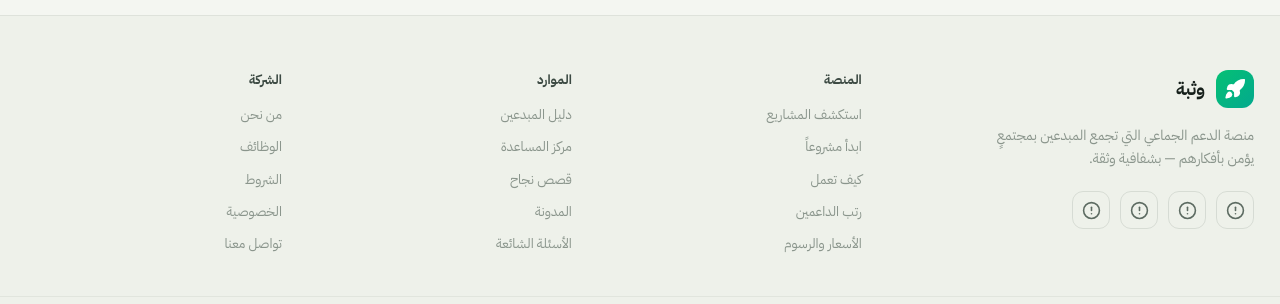
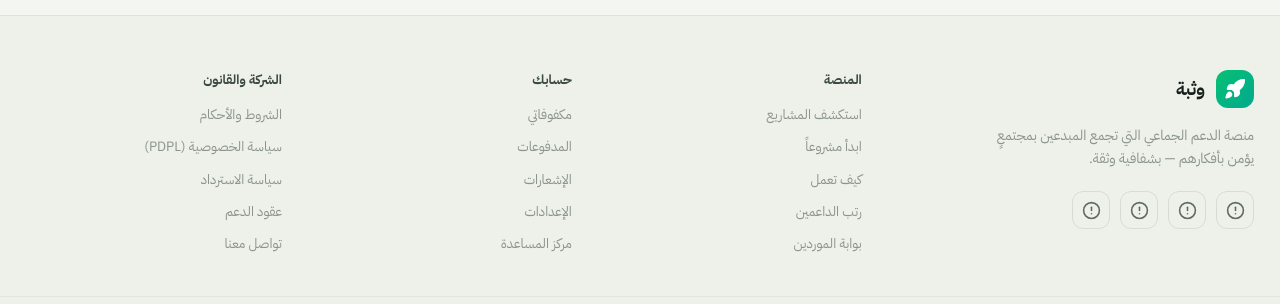
Before and after one commit to abdulmajeed25/Wathba, a Next.js app in the folder apps/web/: page /projects/dashboard in a window 1280 px wide. Shown: the part 895-1199 px from the top of the page. Built offline with nearby package versions, Linux system fonts and the light colour scheme; no server answers.

Commit message:
feat(web): footer de-orphaned — 15 real destinations incl. refund-policy/payments/settings/supplier (Sprint 3 / P1-210)

```diff
--- a/apps/web/src/components/ventures/wathba/wathba-data.ts
+++ b/apps/web/src/components/ventures/wathba/wathba-data.ts
@@ -220,10 +220,41 @@
   '🟢 خالد دعم «صدى» بـ $85',
 ];
 
-export const wathbaFooterCols = [
-  { title: 'المنصة', items: ['استكشف المشاريع', 'ابدأ مشروعاً', 'كيف تعمل', 'رتب الداعمين', 'الأسعار والرسوم'] },
-  { title: 'الموارد', items: ['دليل المبدعين', 'مركز المساعدة', 'قصص نجاح', 'المدونة', 'الأسئلة الشائعة'] },
-  { title: 'الشركة', items: ['من نحن', 'الوظائف', 'الشروط', 'الخصوصية', 'تواصل معنا'] },
+// Sprint 3 / P1-210 — every footer item is a real destination (no orphans).
+export const wathbaFooterCols: Array<{
+  title: string;
+  items: Array<{ label: string; href: string }>;
+}> = [
+  {
+    title: 'المنصة',
+    items: [
+      { label: 'استكشف المشاريع', href: '/projects/discover' },
+      { label: 'ابدأ مشروعاً', href: '/projects/start' },
+      { label: 'كيف تعمل', href: '/projects/how' },
+      { label: 'رتب الداعمين', href: '/projects/ranks' },
+      { label: 'بوابة الموردين', href: '/projects/supplier' },
+    ],
+  },
+  {
+    title: 'حسابك',
+    items: [
+      { label: 'مكفوفاتي', href: '/projects/me/pledges' },
+      { label: 'المدفوعات', href: '/projects/payments' },
+      { label: 'الإشعارات', href: '/projects/notifications' },
+      { label: 'الإعدادات', href: '/projects/settings' },
+      { label: 'مركز المساعدة', href: '/projects/help' },
+    ],
+  },
+  {
+    title: 'الشركة والقانون',
+    items: [
+      { label: 'الشروط والأحكام', href: '/projects/legal/terms' },
+      { label: 'سياسة الخصوصية (PDPL)', href: '/projects/legal/privacy' },
+      { label: 'سياسة الاسترداد', href: '/projects/legal/refund-policy' },
+      { label: 'عقود الدعم', href: '/projects/legal/contracts' },
+      { label: 'تواصل معنا', href: '/projects/help' },
+    ],
+  },
 ];
 
 export const wathbaSocials = ['public', 'alternate_email', 'photo_camera', 'smart_display'];
--- a/apps/web/src/components/ventures/wathba/wathba-footer.tsx
+++ b/apps/web/src/components/ventures/wathba/wathba-footer.tsx
@@ -1,4 +1,6 @@
 'use client';
+
+import Link from 'next/link';
 
 import { wathbaFooterCols, wathbaSocials } from './wathba-data';
 import { Icon, Num } from './wathba-icons';
@@ -80,18 +82,21 @@
               {col.title}
             </div>
             {col.items.map((it) => (
-              <div
-                key={it}
+              <Link
+                key={it.label}
+                href={it.href}
                 style={{
+                  display: 'block',
                   fontSize: 13.5,
                   color: 'var(--muted2)',
                   marginBottom: 12,
                   cursor: 'pointer',
                   width: 'fit-content',
+                  textDecoration: 'none',
                 }}
               >
-                {it}
-              </div>
+                {it.label}
+              </Link>
             ))}
           </div>
         ))}
```
